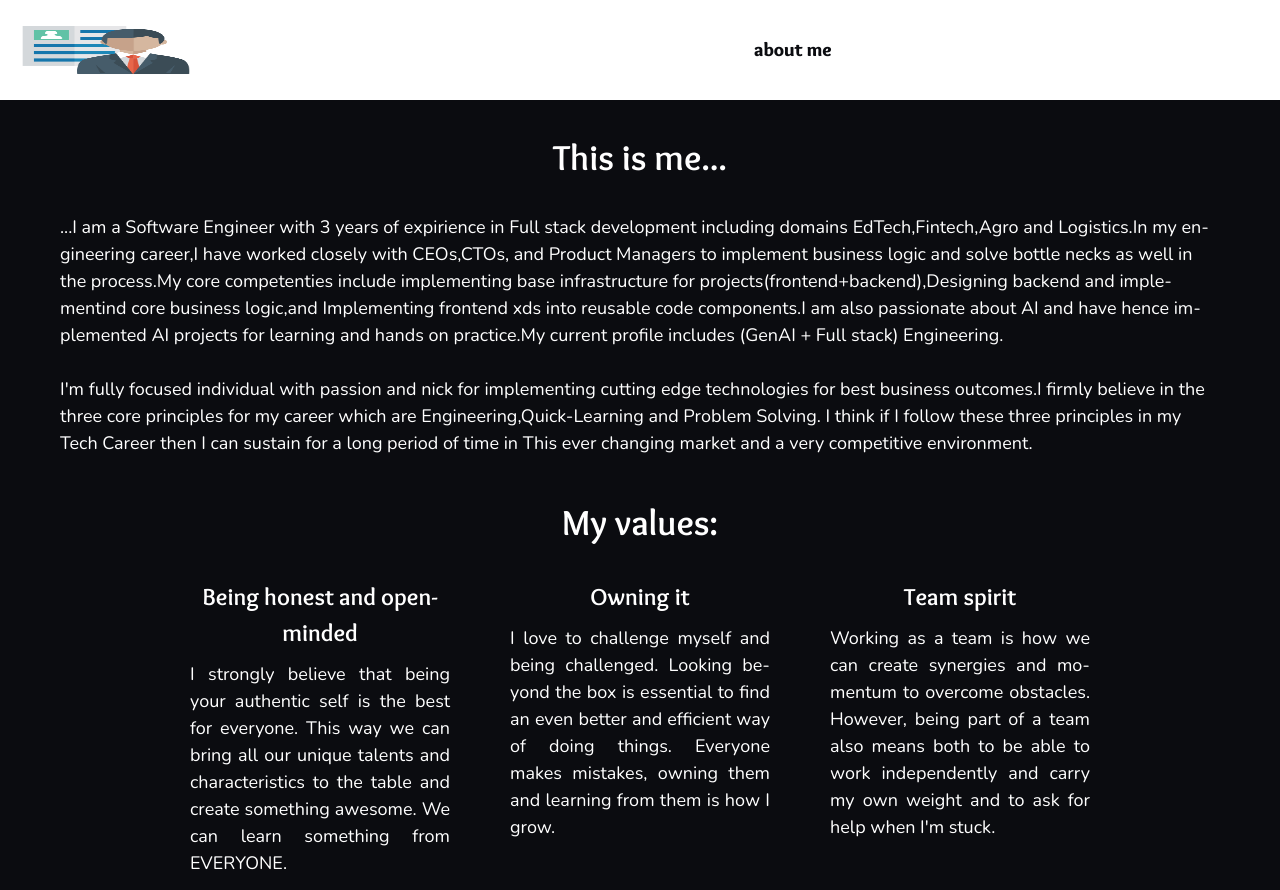
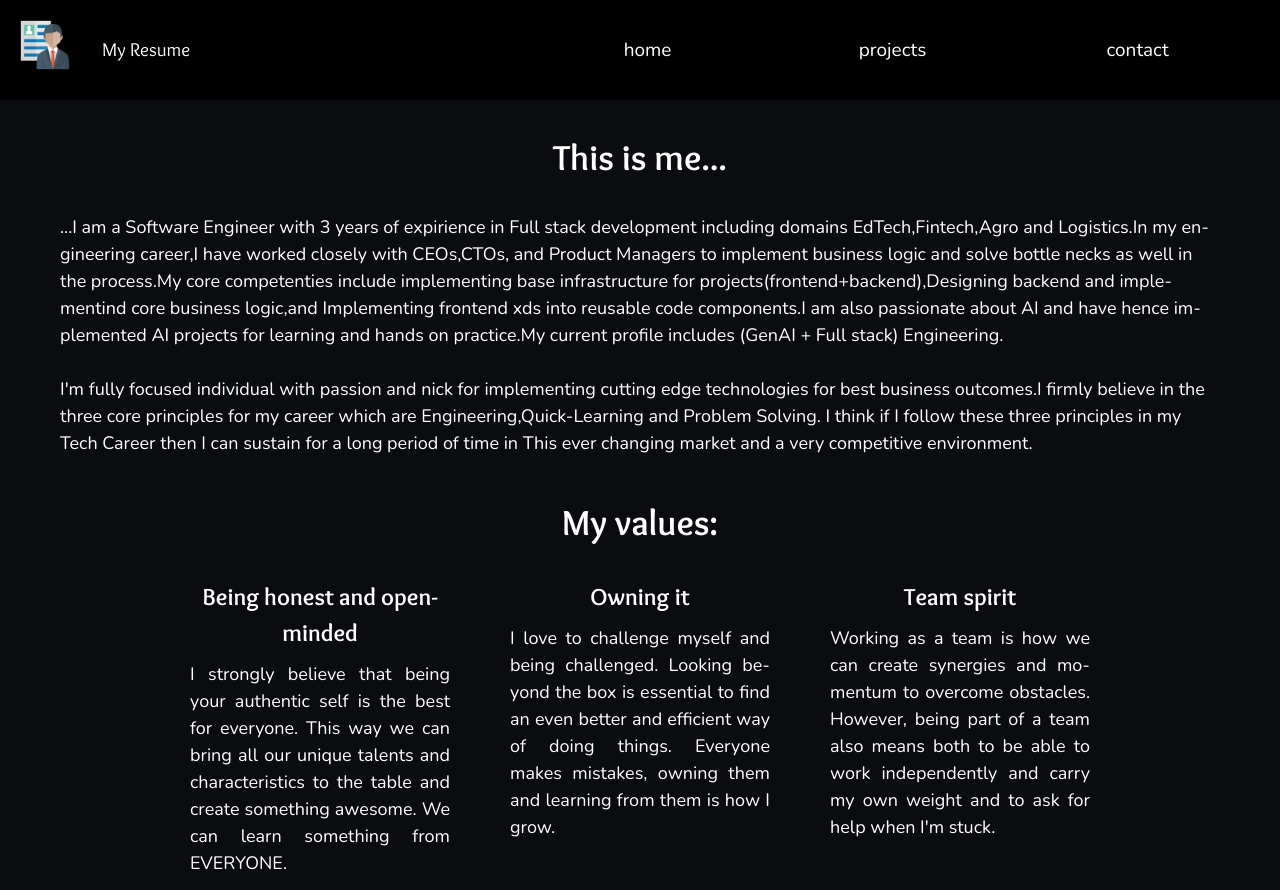
Before and after one commit to kraiyan/kraiyan.github.io, a website built with webpack: page about.html in a window 1280 px wide. Shown: the top 890 px of the page. Built offline with nearby package versions, Linux system fonts and the light colour scheme.

Commit message:
add css change

```diff
--- a/about.html
+++ b/about.html
@@ -17,49 +17,55 @@
   <body>
     <div id="page-container">
       <!-- Header including the logo and the main navigation -->
-      <header class="page-header">
-        <!--Add your logo here-->
+      <header class="page-header" style="background-color: black;">
         <img
-          src="img/logo/portfolio.png"
-          width="200"
+          class="logo"
+          src="./img/logo/portfolio.png"
           height="50"
+          border-radius="50%"
           alt=""
         />
-        <nav class="main-navigation page-header__item">
+        <a
+          href="files/Raiyan_resume.pdf"
+          class="cv-button"
+          style="color: white;"
+        >
+          <!-- <img
+            class="download-icon"
+            src="/img/icons/download.svg"
+          /> -->
+          My Resume
+        </a>
+        <nav class="main-navigation page-header__item" style="background-color: black;">
           <label
             id="hamburger"
             for="toggle"
-            class="hamburger-icon page-header__item"
+            class="hamburger-icon"
           >
-            &#9776;
+          &#9776;
           </label>
           <input id="toggle" type="checkbox" />
           <ul
             role="menubar"
             class="container brackets navigation-list"
           >
-            <li class="navbar_item" role="presentation">
+            <li
+              class=" navbar_item"
+              role="presentation"
+            >
               <a
                 href="index.html"
                 role="menuitem"
-                class="navigation-list__item"
-                >home</a
+                style="color: white;"
               >
-            </li>
-            <li class="navbar_item navbar_item--active">
-              <a
-                href="about.html"
-                role="menuitem"
-                class="navigation-list__item navigation-list__item--active"
-              >
-                about me
+                home
               </a>
             </li>
             <li class="navbar_item">
               <a
                 href="projects.html"
                 role="menuitem"
-                class="navigation-list__item"
+                style="color: white;"
                 >projects</a
               >
             </li>
@@ -67,7 +73,7 @@
               <a
                 href="contact.html"
                 role="menuitem"
-                class="navigation-list__item"
+                style="color: white;"
                 >contact</a
               >
             </li>
--- a/css/layouts/_navbar.scss
+++ b/css/layouts/_navbar.scss
@@ -45,7 +45,7 @@
 
 .navbar_item--active {
   font-weight: $font-bolder;
-  color: $nav-active;
+  color: #fff;
   background-color: #fff;
   border-radius: 15px;
 }
@@ -55,7 +55,7 @@
     font-weight: $font-light;
   }
   &--active {
-    color: $nav-active;
+    color: white;
     &:hover {
       font-weight: $font-bolder;
     }
```
Also changed, not shown: contact.html (+21 -16 lines), index.html (+8 -7 lines), projects.html (+17 -12 lines).
